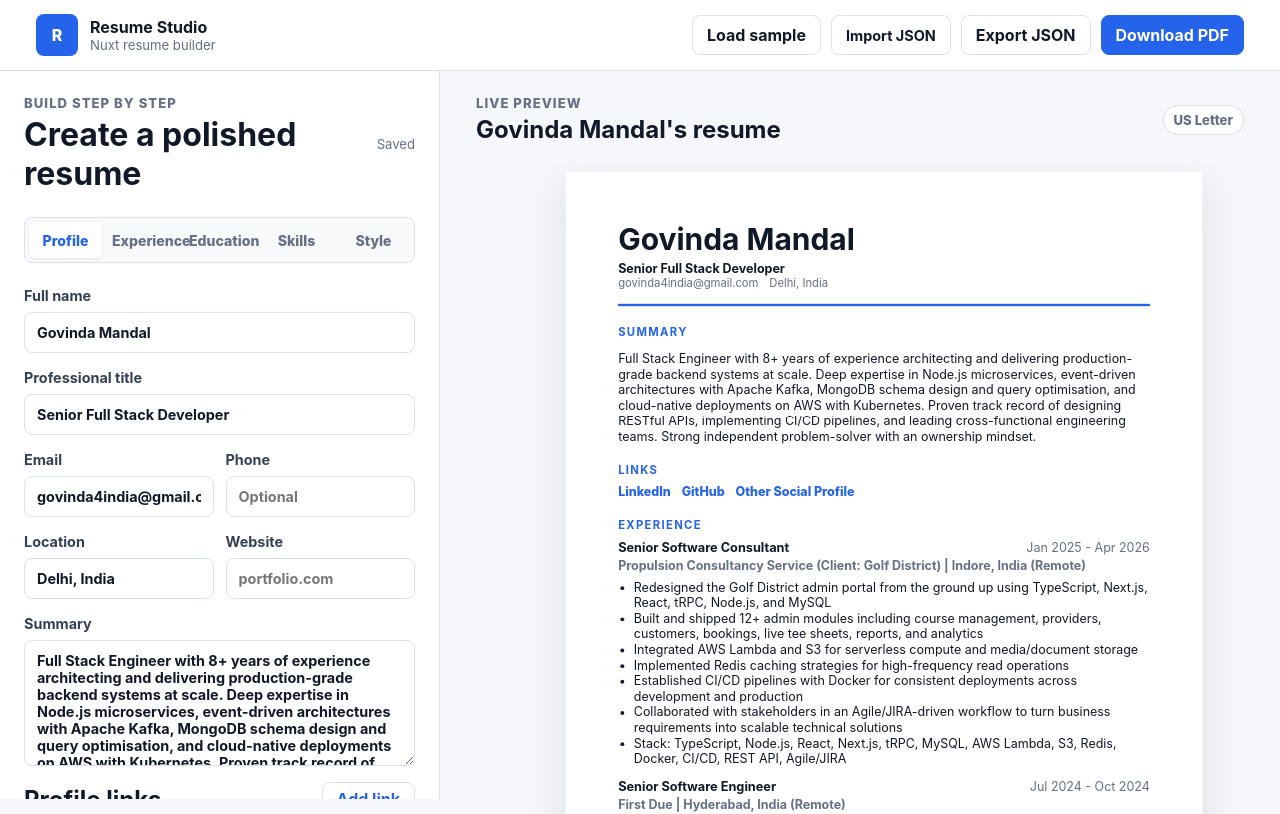
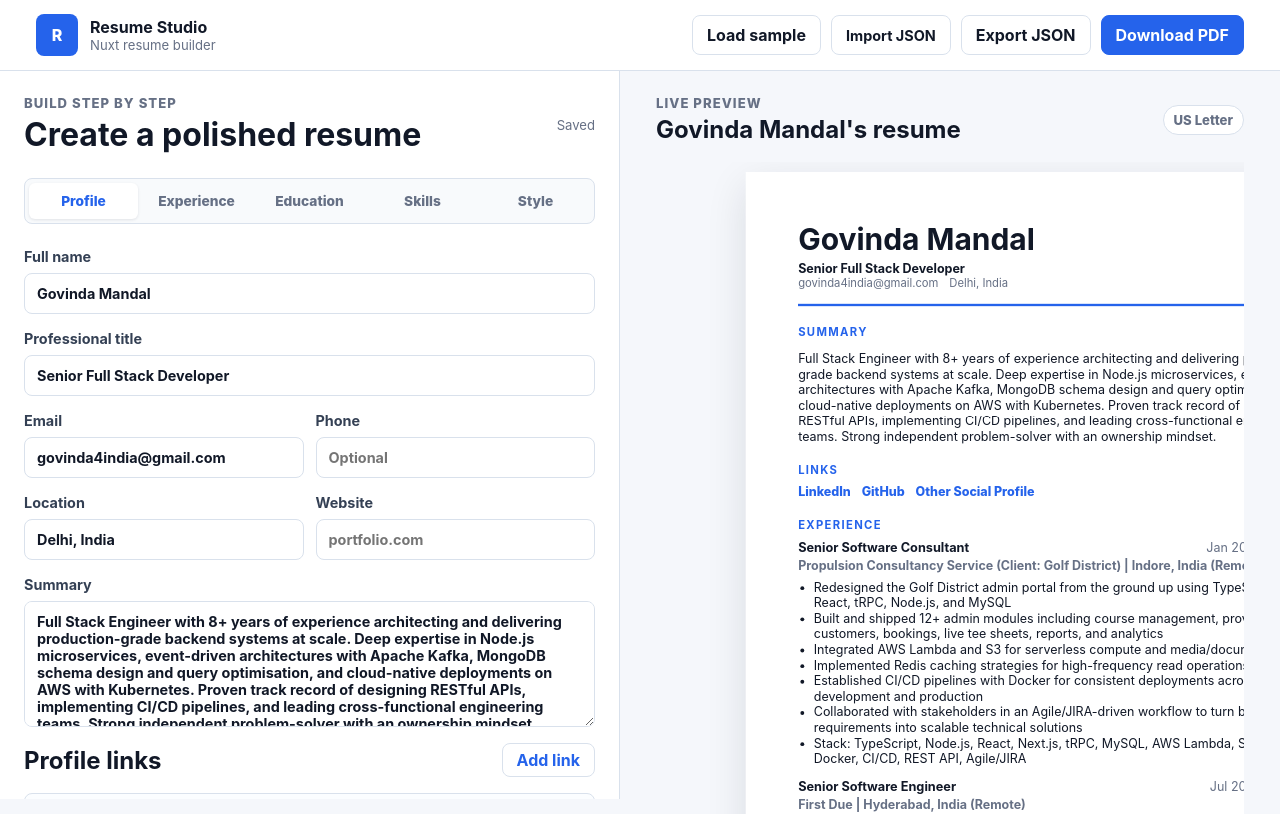
Before and after one commit to govindamandal/resume-builder, a Nuxt app: page / in a window 1280 px wide. Shown: the top 814 px of the page. Built offline with nearby package versions, Linux system fonts and the light colour scheme.

Commit message:
Fix builder tabs and add month date inputs

```diff
--- a/app.vue
+++ b/app.vue
@@ -68,8 +68,8 @@ const sampleData: ResumeDraft = {
     {
       role: "Senior Software Consultant",
       company: "Propulsion Consultancy Service (Client: Golf District)",
-      start: "Jan 2025",
-      end: "Apr 2026",
+      start: "2025-01",
+      end: "2026-04",
       location: "Indore, India (Remote)",
       highlights:
         "Redesigned the Golf District admin portal from the ground up using TypeScript, Next.js, React, tRPC, Node.js, and MySQL\nBuilt and shipped 12+ admin modules including course management, providers, customers, bookings, live tee sheets, reports, and analytics\nIntegrated AWS Lambda and S3 for serverless compute and media/document storage\nImplemented Redis caching strategies for high-frequency read operations\nEstablished CI/CD pipelines with Docker for consistent deployments across development and production\nCollaborated with stakeholders in an Agile/JIRA-driven workflow to turn business requirements into scalable technical solutions\nStack: TypeScript, Node.js, React, Next.js, tRPC, MySQL, AWS Lambda, S3, Redis, Docker, CI/CD, REST API, Agile/JIRA"
@@ -77,8 +77,8 @@ const sampleData: ResumeDraft = {
     {
       role: "Senior Software Engineer",
       company: "First Due",
-      start: "Jul 2024",
-      end: "Oct 2024",
+      start: "2024-07",
+      end: "2024-10",
       location: "Hyderabad, India (Remote)",
       highlights:
         "Optimised RESTful APIs in PHP/Node.js for a Fire Management System, achieving a 40% reduction in client integration time\nDesigned and tuned SQL schemas and indexes, improving data retrieval performance and scalability by 25%\nBuilt a reusable Vue.js component library integrated with Storybook, increasing user engagement by 30%\nConducted systematic code reviews and integration testing, improving software reliability by 20%\nStack: Node.js, PHP, YII, PostgreSQL, Vue.js, Docker, Storybook, REST API, Git, Agile/JIRA"
@@ -86,8 +86,8 @@ const sampleData: ResumeDraft = {
     {
       role: "Analyst Software Developer",
       company: "ValueLabs",
-      start: "May 2022",
-      end: "Feb 2024",
+      start: "2022-05",
+      end: "2024-02",
       location: "Hyderabad, India (Remote)",
       highlights:
         "Implemented and optimised RESTful APIs in Node.js, reducing client integration time by 40% across diverse platforms\nDesigned MongoDB and PostgreSQL schemas with indexing strategies that improved query performance by 25%\nDeveloped intuitive Vue.js interfaces, boosting user engagement by 30% across enterprise applications\nAchieved an 85-90% on-time delivery rate across multiple concurrent feature streams\nTrained and mentored 8 new engineers on scalable API development with Node.js and Next.js; conducted regular code reviews\nStack: Node.js, Vue.js, Next.js, MongoDB, PostgreSQL, REST API, Git, Agile/JIRA"
@@ -95,8 +95,8 @@ const sampleData: ResumeDraft = {
     {
       role: "Lead Developer",
       company: "Infoicon Technologies",
-      start: "Jun 2021",
-      end: "Mar 2022",
+      start: "2021-06",
+      end: "2022-03",
       location: "Noida, India",
       highlights:
         "Led end-to-end delivery of a MERN-based Job Manager from architecture through Kubernetes deployment, driving a 25% increase in client satisfaction\nArchitected Feathers.js microservices with PostgreSQL, exposing REST and WebSocket APIs consumed by Nuxt.js frontends\nBuilt a real-time chat application with text, audio, and video using Node.js and WebSockets, supporting 5,000+ concurrent users\nImplemented 3D geospatial mesh views using Vue.js, THREE.js, and Mapbox GL\nMentored junior engineers on JavaScript, PHP, Laravel, CodeIgniter, Vue.js, and Node.js best practices\nStack: Node.js, MongoDB, PostgreSQL, Feathers.js, Nuxt.js, Vuetify, Vue.js, THREE.js, WebSocket, Kubernetes, REST API"
@@ -104,8 +104,8 @@ const sampleData: ResumeDraft = {
     {
       role: "Programmer",
       company: "Binary Semantics Limited",
-      start: "Mar 2020",
-      end: "Jun 2021",
+      start: "2020-03",
+      end: "2021-06",
       location: "Gurugram, India",
       highlights:
         "Delivered solutions for NerdsDesk CRM, NerdsShop E-Commerce, and SupportNerds Tech Support using PHP, Laravel, and CodeIgniter\nManaged seven parallel projects across CRM, E-Commerce, and blog platforms while maintaining code quality and client SLAs\nCollaborated with QA and design teams to identify defects and improve overall system performance\nStack: PHP, Laravel, CodeIgniter, Vue.js, Node.js, MySQL, WordPress, HTML/CSS, Git"
@@ -113,8 +113,8 @@ const sampleData: ResumeDraft = {
     {
       role: "Software Engineer",
       company: "Webkul Software Pvt Ltd",
-      start: "Jul 2017",
-      end: "Mar 2020",
+      start: "2017-07",
+      end: "2020-03",
       location: "Noida, India",
       highlights:
         "Developed 15+ production extensions for Shopware 6 and OpenCart E-Commerce platforms including POS, Marketplace, QuickBooks Connector, and payment gateways\nBuilt Seller-Buyer Chat and Admin-Buyer Chat modules using Node.js, PHP, and MySQL for real-time in-platform messaging\nTrained 10+ developers on OpenCart and Shopware 6 extension development and established modular PHP best practices\nImplemented CI/CD pipelines with Docker for consistent deployments across development and staging\nStack: PHP, Symfony, Node.js, Vue.js, OpenCart, Shopware 6, MySQL, Docker, CI/CD, REST API, Git"
@@ -211,6 +211,18 @@ function linkHref(url: string) {
   if (!url) return "";
   if (/^(https?:|mailto:|tel:)/i.test(url)) return url;
   return `https://${url}`;
+}
+
+function formatMonthYear(value: string) {
+  if (!value) return "";
+  if (!/^\d{4}-\d{2}$/.test(value)) return value;
+
+  const [year, month] = value.split("-").map(Number);
+  return new Intl.DateTimeFormat("en", { month: "short", year: "numeric" }).format(new Date(year, month - 1));
+}
+
+function formatDateRange(start: string, end: string) {
+  return [formatMonthYear(start), formatMonthYear(end)].filter(Boolean).join(" - ");
 }
 
 function assignDraft(nextDraft: ResumeDraft) {
@@ -415,8 +427,8 @@ onMounted(() => {
                   <label>Company<input v-model="item.company" placeholder="Bright Labs" /></label>
                 </div>
                 <div class="field-grid">
-                  <label>Start<input v-model="item.start" placeholder="2022" /></label>
-                  <label>End<input v-model="item.end" placeholder="Present" /></label>
+                  <label>Start<input v-model="item.start" type="month" /></label>
+                  <label>End<input v-model="item.end" type="month" /></label>
                 </div>
                 <label>Location<input v-model="item.location" placeholder="Remote" /></label>
                 <label>
@@ -565,7 +577,7 @@ onMounted(() => {
                   <template v-if="item.role || item.company || item.highlights">
                     <div class="item-head">
                       <h4>{{ item.role || "Role title" }}</h4>
-                      <span>{{ [item.start, item.end].filter(Boolean).join(" - ") }}</span>
+                      <span>{{ formatDateRange(item.start, item.end) }}</span>
                     </div>
                     <p class="item-sub">{{ [item.company, item.location].filter(Boolean).join(" | ") }}</p>
                     <ul v-if="splitLines(item.highlights).length">
--- a/assets/css/main.css
+++ b/assets/css/main.css
@@ -133,7 +133,7 @@ button {
 
 .workspace {
   display: grid;
-  grid-template-columns: minmax(340px, 440px) minmax(0, 1fr);
+  grid-template-columns: minmax(520px, 620px) minmax(0, 1fr);
   min-height: calc(100vh - 72px);
 }
 
@@ -193,8 +193,13 @@ button {
   border-radius: 6px;
   background: transparent;
   color: var(--muted);
-  font-size: 0.88rem;
+  font-size: 0.86rem;
   font-weight: 800;
+  min-width: 0;
+  overflow: hidden;
+  padding: 0 8px;
+  text-overflow: ellipsis;
+  white-space: nowrap;
 }
 
 .tab.active {
@@ -704,6 +709,12 @@ legend {
   }
 }
 
+@media (min-width: 981px) and (max-width: 1180px) {
+  .workspace {
+    grid-template-columns: minmax(480px, 540px) minmax(0, 1fr);
+  }
+}
+
 @media (max-width: 640px) {
   .topbar,
   .builder-heading,
```
